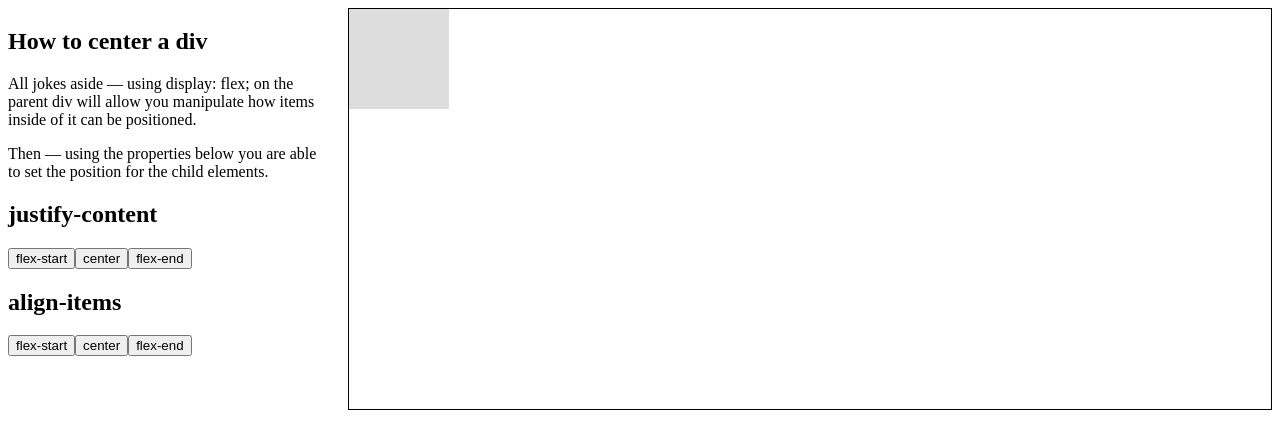
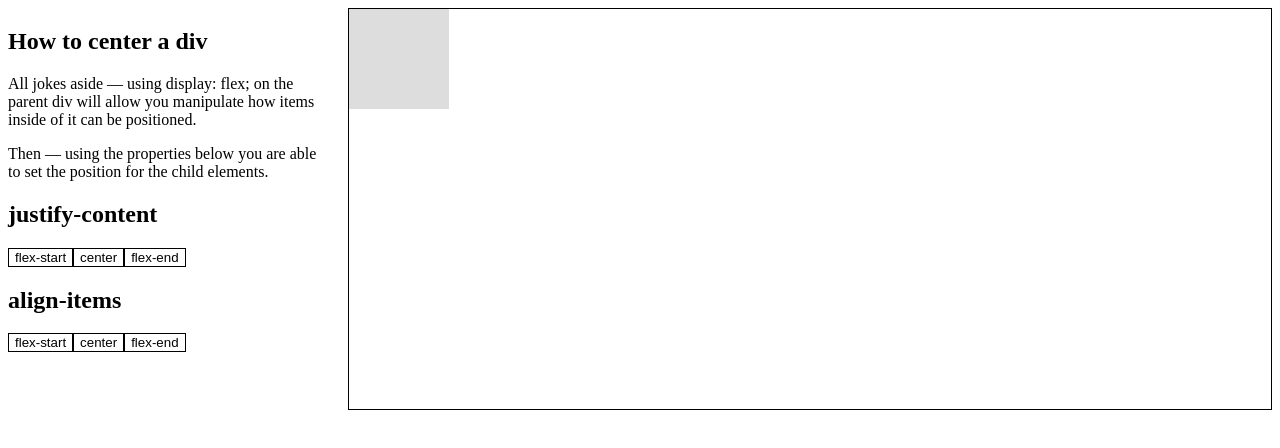
Before and after one commit to millertchris/layouts, a Next.js app: page / in a window 1280 px wide. Shown: the top 448 px of the page. Built offline with nearby package versions, Linux system fonts and the light colour scheme.

Commit message:
Turned button groups into components with class toggling.

```diff
--- /dev/null
+++ b/components/buttonGroup.js
@@ -0,0 +1,61 @@
+import React, { Component, setState } from "react";
+
+class ButtonGroup extends Component {
+  constructor(props) {
+    super(props);
+
+    this.handleClick = this.handleClick.bind(this);
+    this.flexAlign = this.props.flexAlign;
+  }
+
+  handleClick(e) {
+    const position = e.target.getAttribute("data-style");
+    const buttons = e.target.closest(".btn-group").querySelectorAll("button");
+
+    buttons.forEach((node) => {
+      node.classList.remove("active");
+    });
+
+    e.target.classList.add("active");
+    console.log(this.flexAlign);
+
+    if (this.flexAlign == "justifyContent") {
+      document.querySelector(".scene").style.justifyContent = position;
+    } else {
+      document.querySelector(".scene").style.alignItems = position;
+    }
+  }
+
+  render() {
+    return (
+      <>
+        <div className="btn-group horizontal">
+          <h2>{this.props.title}</h2>
+          <button
+            className="btn"
+            data-style="flex-start"
+            onClick={this.handleClick}
+          >
+            flex-start
+          </button>
+          <button
+            className="btn"
+            data-style="center"
+            onClick={this.handleClick}
+          >
+            center
+          </button>
+          <button
+            className="btn"
+            data-style="flex-end"
+            onClick={this.handleClick}
+          >
+            flex-end
+          </button>
+        </div>
+      </>
+    );
+  }
+}
+
+export default ButtonGroup;
--- a/pages/index.js
+++ b/pages/index.js
@@ -1,11 +1,7 @@
 import Head from "next/head";
+import ButtonGroup from "../components/buttonGroup";
 
 export default function Home() {
-  function justifyContent(e) {
-    var position = e.target.getAttribute("data-style");
-    document.querySelector(".scene").style.justifyContent = position;
-  }
-
   function alignItems(e) {
     var position = e.target.getAttribute("data-style");
     document.querySelector(".scene").style.alignItems = position;
@@ -26,47 +22,8 @@ export default function Home() {
             for the child elements.
           </p>
 
-          <div className="btn-group horizontal">
-            <h2>justify-content</h2>
-            <button
-              className="btn"
-              data-style="flex-start"
-              onClick={justifyContent}
-            >
-              flex-start
-            </button>
-            <button
-              className="btn"
-              data-style="center"
-              onClick={justifyContent}
-            >
-              center
-            </button>
-            <button
-              className="btn"
-              data-style="flex-end"
-              onClick={justifyContent}
-            >
-              flex-end
-            </button>
-          </div>
-
-          <div className="btn-group vertical">
-            <h2>align-items</h2>
-            <button
-              className="btn"
-              data-style="flex-start"
-              onClick={alignItems}
-            >
-              flex-start
-            </button>
-            <button className="btn" data-style="center" onClick={alignItems}>
-              center
-            </button>
-            <button className="btn" data-style="flex-end" onClick={alignItems}>
-              flex-end
-            </button>
-          </div>
+          <ButtonGroup title="justify-content" flexAlign="justifyContent" />
+          <ButtonGroup title="align-items" flexAlign="alignItems" />
         </aside>
 
         <main className="scene">
--- a/styles/main.scss
+++ b/styles/main.scss
@@ -1,5 +1,14 @@
 .site-wrap {
   display: flex;
+}
+.btn {
+  background: transparent;
+  border: 1px solid #000;
+  transition: 300ms all ease-in-out;
+  &.active {
+    color: #fff;
+    background: blue;
+  }
 }
 .panel {
   width: 100%;
```
